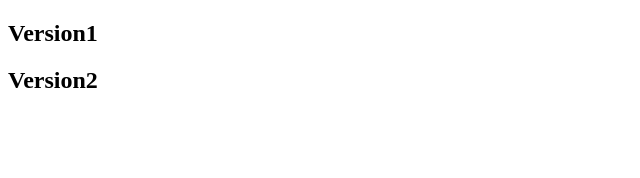
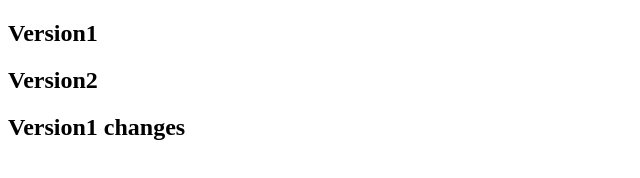
Before and after one commit to Pavannandikolu/Sample1, a plain HTML site: page index.html in a window 1280 px wide. Shown: the whole page, without its empty margins (0-640 px from the left). Drawn offline with Linux system fonts and the light colour scheme.

Commit message:
Version1 changes

```diff
--- a/index.html
+++ b/index.html
@@ -8,5 +8,6 @@
 <body>
     <h2>Version1</h2>
     <h2>Version2</h2>
+    <h2>Version1 changes</h2>
 </body>
 </html>
```
